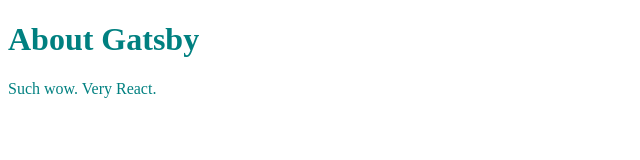
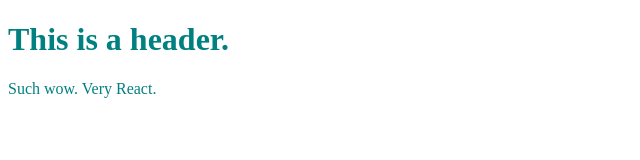
Before and after one commit to lbskinner/gatsby-tutorial, a Gatsby site: page /about in a window 1280 px wide. Shown: the whole page, without its empty margins (0-640 px from the left). Built offline with nearby package versions, Linux system fonts and the light colour scheme; Gatsby itself is replaced by a stand-in of ours.

Commit message:
created header component and import to about page

```diff
--- /dev/null
+++ b/src/components/header.js
@@ -0,0 +1,5 @@
+import React from "react"
+
+export default function Header() {
+  return <h1> This is a header.</h1>
+}
--- a/src/pages/about.js
+++ b/src/pages/about.js
@@ -1,9 +1,10 @@
 import React from "react"
+import Header from "../components/header"
 
 export default function About() {
   return (
     <div style={{ color: `teal` }}>
-      <h1>About Gatsby</h1>
+      <Header />
       <p>Such wow. Very React.</p>
     </div>
   )
```
